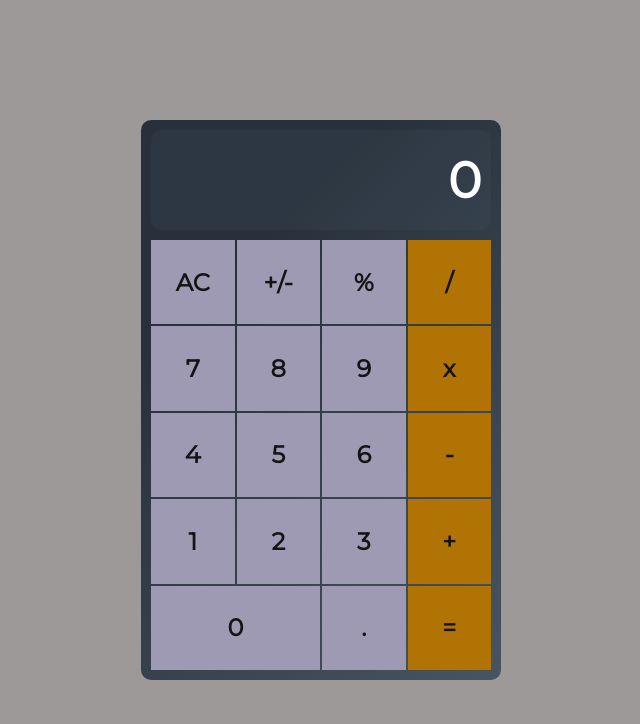
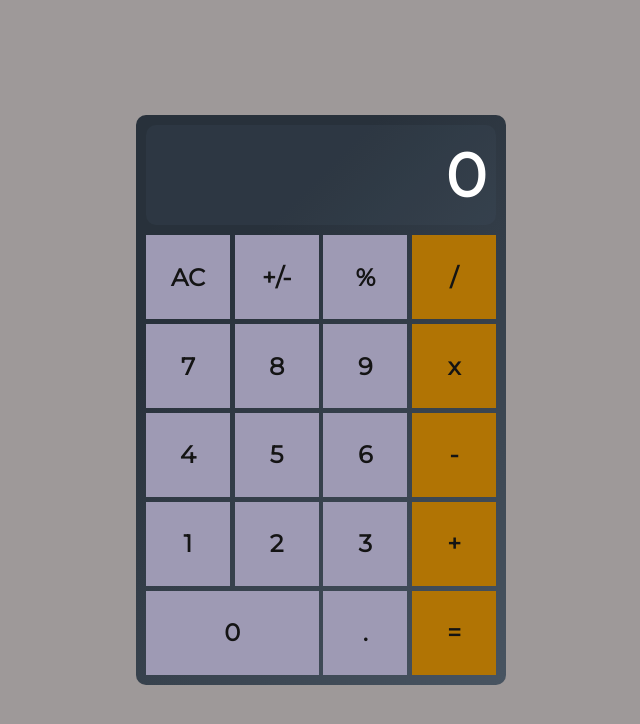
Before and after one commit to david30-maker/Math-magicians, a React (Create React App) app: page / in a window 1280 px wide. Shown: the top 724 px of the page, without its empty margins (319-959 px from the left). Built offline with nearby package versions, Linux system fonts and the light colour scheme.

Commit message:
add changes

```diff
--- a/src/index.css
+++ b/src/index.css
@@ -16,8 +16,8 @@ body {
 }
 
 .wrapper {
-  width: 340px;
-  height: 540px;
+  width: 350px;
+  height: 550px;
   padding: 10px;
   border-radius: 10px;
   background-color: #485461;
@@ -36,7 +36,7 @@ body {
   justify-content: flex-end;
   color: white;
   font-weight: bold;
-  font-size: 50px;
+  font-size: 3.8rem;
   box-sizing: border-box;
 }
 
@@ -46,14 +46,14 @@ body {
   display: grid;
   grid-template-columns: repeat(4, 1fr);
   grid-template-rows: repeat(5, 1fr);
-  grid-gap: 2px;
+  grid-gap: 0.3rem;
 }
 
 
 button {
   border: none;
   background-color: rgb(158, 154, 180);
-  font-size: 24px;
+  font-size: 1.5rem;
   color: rgb(20, 20, 20);
   font-weight: bold;
   cursor: pointer;
@@ -61,7 +61,7 @@ button {
 }
 
 button:hover {
-  background-color: rgb(184, 173, 255);
+  background-color: rgb(210, 207, 228);
 }
 
 .equals {
```
